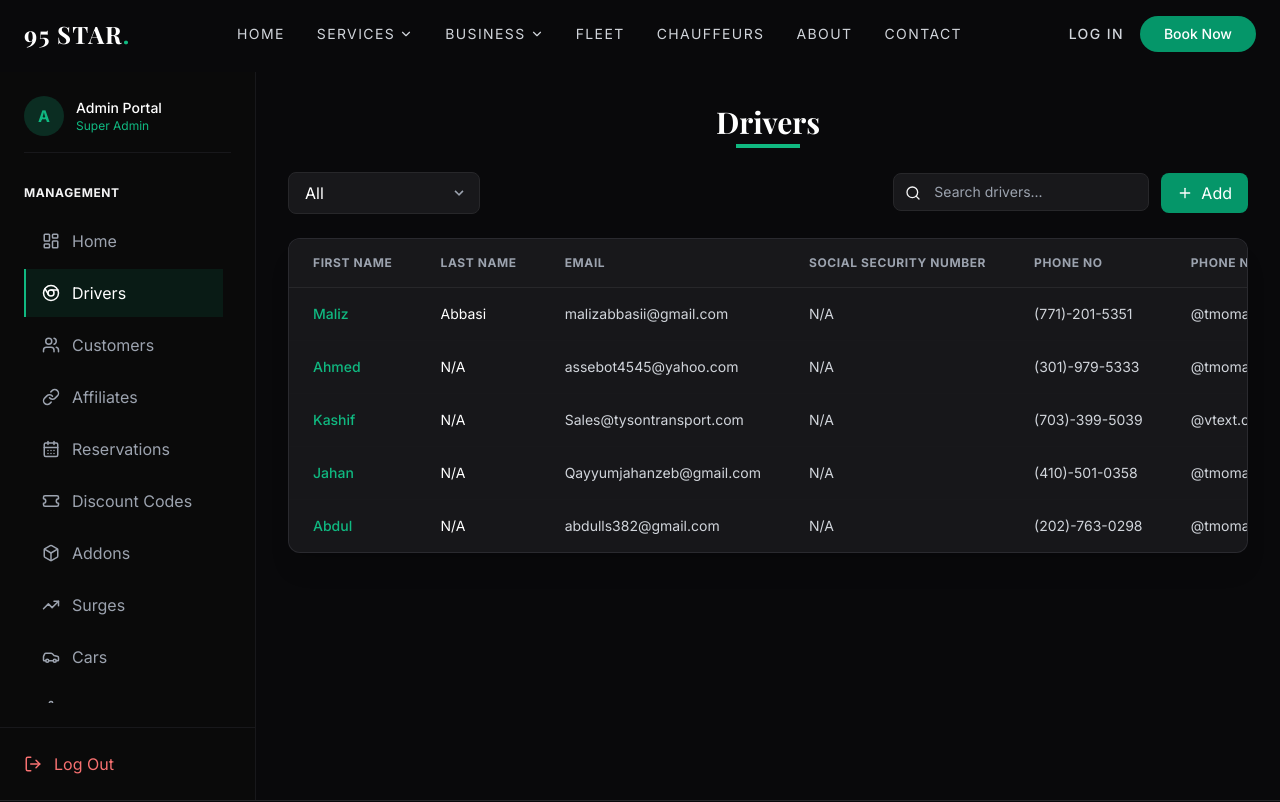
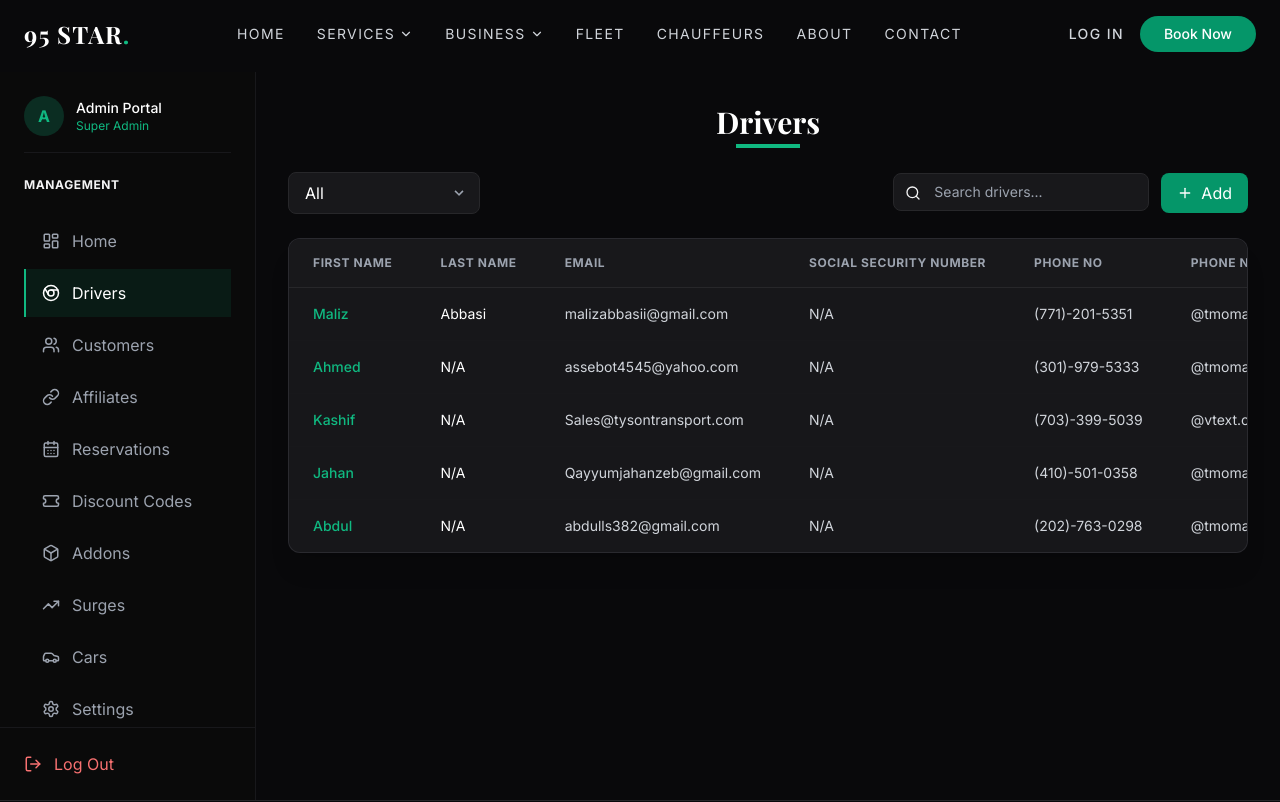
Before and after one commit to itxmehassan/The95Star, a Next.js app in the folder frontend/: page /admin/drivers in a window 1280 px wide. Shown: the top 802 px of the page. Built offline with nearby package versions, Linux system fonts and the light colour scheme; a web font is replaced by a local one.

Commit message:
fix: restructure sidebar layout to ensure vertical scrolling works consistently

```diff
--- a/frontend/app/admin/layout.tsx
+++ b/frontend/app/admin/layout.tsx
@@ -22,10 +22,10 @@ export default function AdminLayout({ children }: { children: React.ReactNode })
   return (
     <div className="flex flex-col md:flex-row min-h-screen pt-[72px] bg-charcoal-900">
       {/* Sidebar / Mobile Topbar */}
-      <aside className="w-full md:w-64 bg-[#0a0a0a] border-b md:border-b-0 md:border-r border-charcoal-800 md:fixed md:h-[calc(100vh-72px)] z-40 flex flex-col justify-between">
-        <div className="p-4 md:p-6 flex flex-col md:flex-col w-full md:flex-1 md:overflow-hidden min-h-0">
-          {/* Admin Profile - Hidden on mobile to save space, or just keep avatar */}
-          <div className="hidden md:flex items-center space-x-3 mb-8 pb-4 border-b border-charcoal-800 shrink-0">
+      <aside className="w-full md:w-64 bg-[#0a0a0a] border-b md:border-b-0 md:border-r border-charcoal-800 md:fixed md:h-[calc(100vh-72px)] z-40 flex flex-col">
+        {/* Profile & Header (Fixed) */}
+        <div className="p-4 md:p-6 pb-2 md:pb-4 flex-shrink-0">
+          <div className="hidden md:flex items-center space-x-3 mb-6 pb-4 border-b border-charcoal-800">
             <div className="w-10 h-10 bg-emerald-500/20 text-emerald-500 rounded-full flex items-center justify-center font-bold">
               A
             </div>
@@ -34,11 +34,12 @@ export default function AdminLayout({ children }: { children: React.ReactNode })
               <p className="text-emerald-500 text-xs">Super Admin</p>
             </div>
           </div>
+          <p className="hidden md:block text-xs font-bold text-silver-500 uppercase tracking-wider mb-2">Management</p>
+        </div>
 
-          <p className="hidden md:block text-xs font-bold text-silver-500 uppercase tracking-wider mb-4 shrink-0">Management</p>
-
-          {/* Navigation Links */}
-          <nav className="flex flex-row md:flex-col space-x-2 md:space-x-0 md:space-y-1 overflow-x-auto md:overflow-y-auto md:overflow-x-hidden w-full pb-2 md:pb-0 [&::-webkit-scrollbar]:hidden md:flex-1 min-h-0 md:pr-2">
+        {/* Scrollable Navigation */}
+        <div className="px-4 md:px-6 pb-4 md:pb-6 flex-1 overflow-y-auto [&::-webkit-scrollbar]:hidden w-full">
+          <nav className="flex flex-row md:flex-col space-x-2 md:space-x-0 md:space-y-1 overflow-x-auto md:overflow-visible w-full pb-2 md:pb-0 [&::-webkit-scrollbar]:hidden">
             {navLinks.map((link) => {
               const isActive = pathname === link.href;
               return (
```
